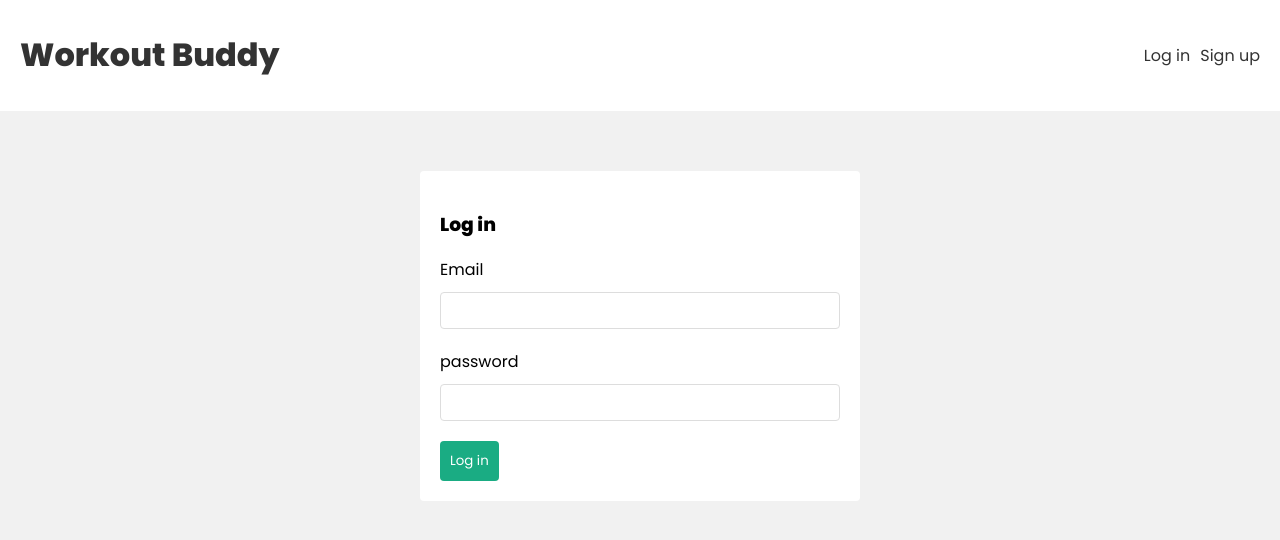
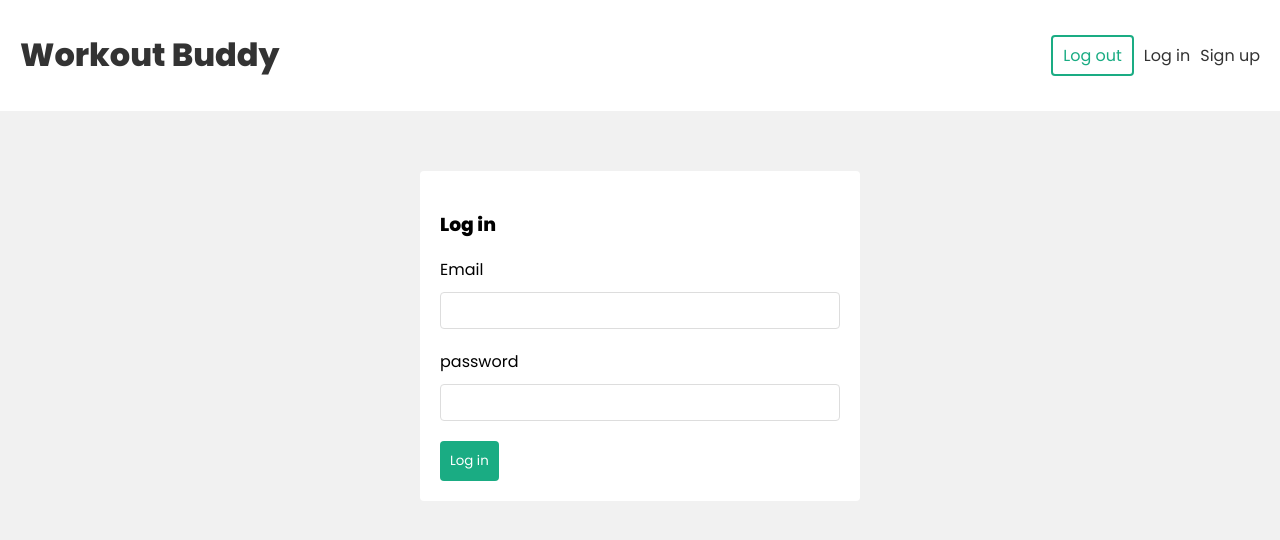
Before and after one commit to gio797/net-ninja-mern, a React (Create React App) app in the folder frontend/: page /login in a window 1280 px wide. Shown: the top 540 px of the page. Built offline with nearby package versions, Linux system fonts and the light colour scheme.

Commit message:
add uselogout hook

```diff
--- a/frontend/src/components/Navbar.js
+++ b/frontend/src/components/Navbar.js
@@ -1,6 +1,13 @@
 import { Link } from "react-router-dom";
+import { useLogout } from "../hooks/useLogout";
 
 const Navbar = () => {
+  const { logout } = useLogout();
+
+  const handleClick = () => {
+    logout();
+  };
+
   return (
     <header>
       <div className="container">
@@ -8,8 +15,13 @@
           <h1>Workout Buddy</h1>
         </Link>
         <nav>
-          <Link to={"/login"}>Log in</Link>
-          <Link to={"/signup"}>Sign up</Link>
+          <div>
+            <button onClick={handleClick}>Log out</button>
+          </div>
+          <div>
+            <Link to={"/login"}>Log in</Link>
+            <Link to={"/signup"}>Sign up</Link>
+          </div>
         </nav>
       </div>
     </header>
--- /dev/null
+++ b/frontend/src/hooks/useLogout.js
@@ -0,0 +1,15 @@
+import { useAuthContext } from "./useAuthContext";
+
+export const useLogout = () => {
+  const { dispatch } = useAuthContext();
+
+  const logout = () => {
+    //remove user from storage
+    localStorage.removeItem("user");
+
+    //dispatch logout action
+    dispatch({ type: "LOGOUT" });
+  };
+
+  return { logout };
+};
--- a/frontend/src/index.css
+++ b/frontend/src/index.css
@@ -110,6 +110,17 @@
 nav a {
   margin-left: 10px;
 }
+nav button {
+  background: #fff;
+  color: var(--primary);
+  border: 2px solid var(--primary);
+  padding: 6px 10px;
+  border-radius: 4px;
+  font-family: "Poppins";
+  cursor: pointer;
+  font-size: 1em;
+}
+
 /* auth forms */
 form.signup,
 form.login {
```
Also changed, not shown: 1 other file (tests, documents, lock files or other folders).
